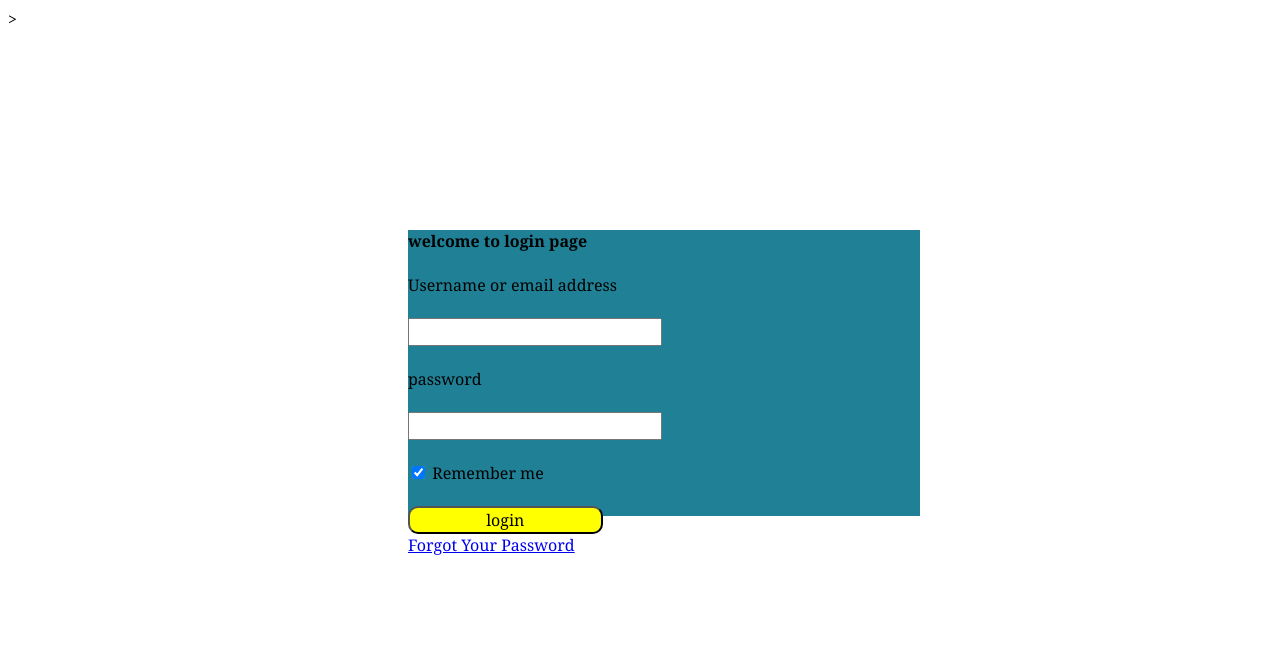
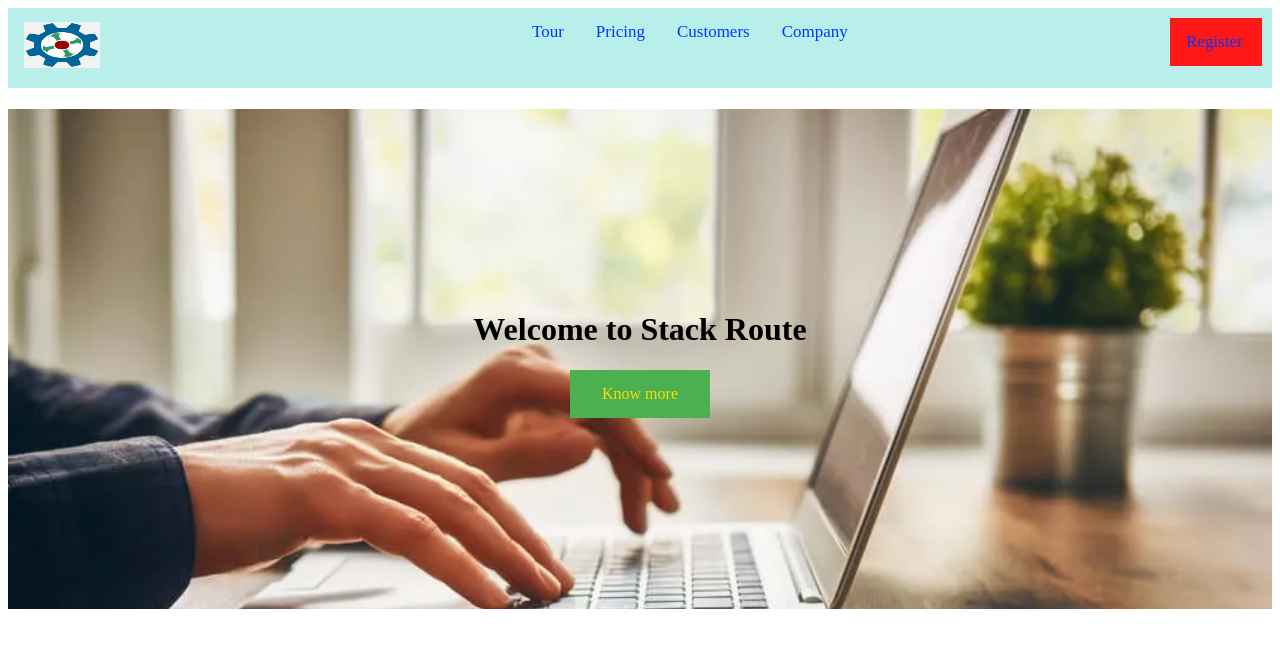
Before and after one commit to prateek21a/n, a plain HTML site: page index.html in a window 1280 px wide. Drawn offline with Linux system fonts and the light colour scheme.

Commit message:
Add files via upload

```diff
--- a/index.html
+++ b/index.html
@@ -4,59 +4,110 @@
     <meta charset="UTF-8">
     <meta http-equiv="X-UA-Compatible" content="IE=edge">
     <meta name="viewport" content="width=device-width, initial-scale=1.0">
+
+
     <title>Document</title>
     <style>
-*
-        {
-             font-family:Georgia, 'Times New Roman', Times, serif;
-             font-size: medium;
-        }
 
-    div{
+        .topnav{
+background-color: rgb(184, 239, 234);
+overflow: hidden;
+height: 10vh;
+align-items: flex-start;
+margin: 0px 0px;
 
-            margin-top: 200px;
-            margin-left: 400px;
-            background-color: rgb(31, 128, 150);
-            display: inline-block;
-            height: 286px;
-            width: 512px;
 
         }
+        .active{
+            margin-left: 400px;
+        }
+        .topnav a {
+  float: left;
+  color: #0037ff;
+  text-align: center;
+  padding: 14px 16px;
+  text-decoration: none;
+  font-size: 17px;
+}
+.container{
+    background-image: url("img2.webp");
+    width: 100%;
+    height: 500px;
+    /* display: flex; */
+    background-repeat: no-repeat;
+    /* display: inline-block; */
+    background-size: 100%;
+    /* background-size: cover; */
+    /* justify-content: center; */
+    /* align-items: center; */
+    /* flex-direction: column; */
+    text-align: center;
+}
+.container h1{
+    /* text-align: center; */
+    /* justify-content: center; */
+    /* flex-direction: column; */
+    /* display: flex; */
+    /* align-items: center; */
+    padding-top: 202px;
+    /* padding-right: 25px; */
+    font-size: xx-large;
+    font-weight: 600;
+}
+#d1{
+
+    align-self: center;
+    text-align: center;
+    color: rgb(251, 222, 4);
+    /* background-color: red; */
+    background-color: #4CAF50; /* Green */
+  border: none;
+  /* color: white; */
+  padding: 15px 32px;
+  /* text-align: center; */
+  text-decoration: none;
+  display: inline-block;
+  font-size: 16px;
+}
+#a2{
+    background-color: rgb(255, 22, 22);
+    width: 26px;
+    padding-right: 50px;
+    align-items: end;
+    display: flex;
+    margin:10px;
+    float: right;
+}
+.topnav .nav1 .img3{
+    width: 76px;
+    height: 46px;
+}
+</style>
+</head>
+<body>
+    <header>
+        <section>
+
+    <div class="topnav">
+        <a class="nav1">
+            <img src="logo.png" class="img3">				</a>
+        <a class="active" href="#home">Tour</a>
+        <a href="#news">Pricing</a>
+        <a href="#news">Customers</a>
+        <a href="#news">Company</a>
+        <a href="#" id="a2" role="button">Register</a>
+
+      </div>
+    </section>
+    </header>
+
+      <div class="container">
+
+            <h1>Welcome to Stack Route</h1>
+         <a href="#" id="d1">Know more</a>
 
 
 
-
-    </style>
-</head>
-<body>
-  >
-    <form>
-
-         <div>
-            <b>welcome to login page  </b>
-       <br><br>
-
-            <label class="c1">  Username or email address  </label><br><br>
-            <input type="txt" class="c1" required required pattern="[0-9]{3}[A-Za-z]{4}[?%/]+" maxlength="20"/><br><br>
-
-
-
-            <label class="c1">  password  </label><br><br>
-            <input type="password" id="pass" name = "pass" required><br><br>
-
-
-
-
-
-            <label>
-                <input type="checkbox" checked="checked" name="remember"> Remember me
-              </label><br><br>
-
-              <button type="submit" style="border-radius:10px;width:38%; background-color: yellow;"> login </button><br>
-
-              <a href="url"> Forgot Your Password</a><br><br>
-         </div>
-        </form>
-        </body>
-
+  </div>
+    </body>
 </html>
```
Also changed, not shown: img2.webp (added), logo.png (added).
